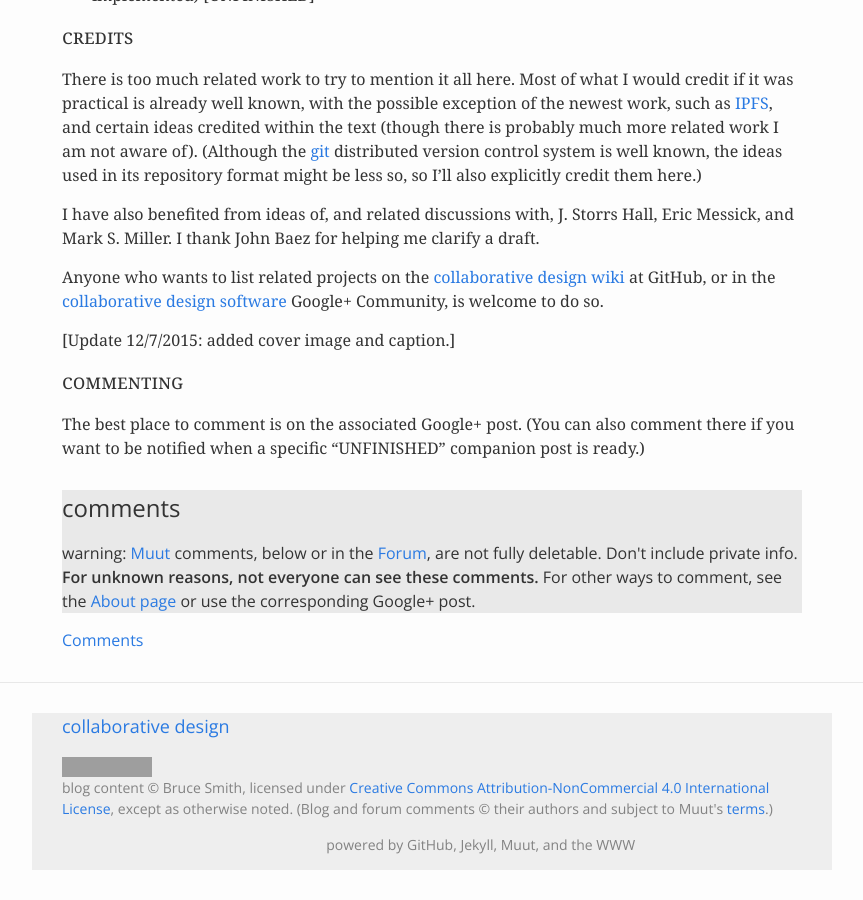
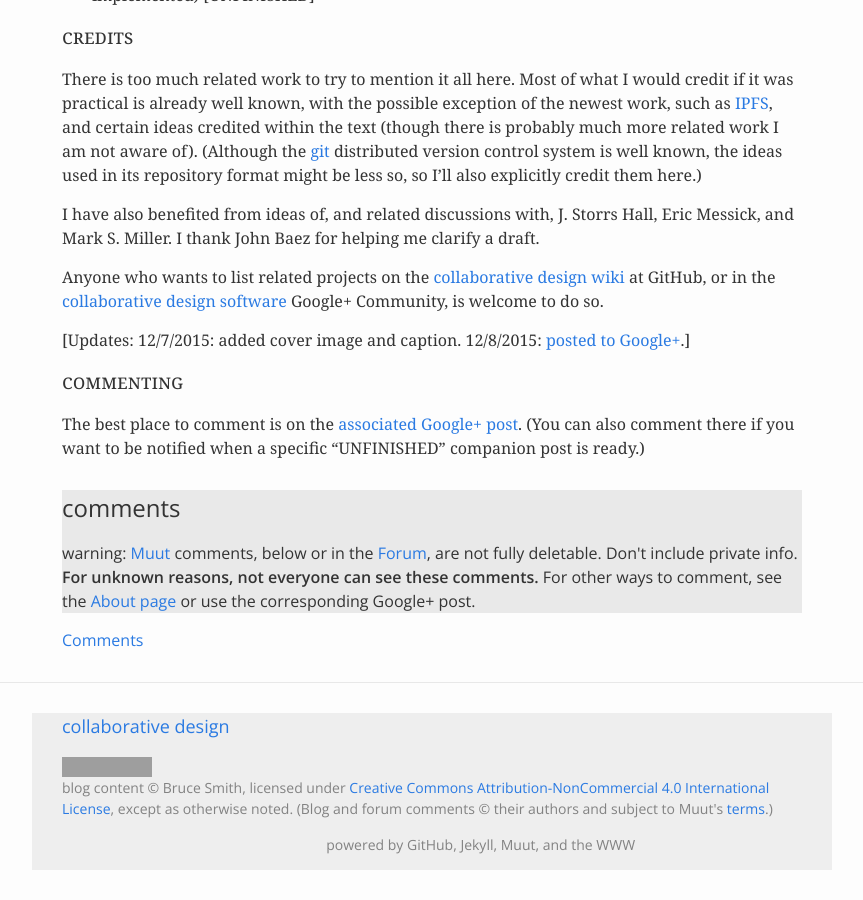
Before and after one commit to oresmus/oresmus.github.io, a Jekyll site: the page built from _posts/2015-11-10-OPSN-data-formats.md, in a window 1280 px wide and 900 px high, scrolled down 16248 px. Shown: the whole window, without its empty margins (208-1071 px from the left). Built offline with Jekyll 4.4.1, drawn with Linux system fonts in a browser that asks for light colours; grey boxes are pictures that could not be loaded.

Commit message:
added link to G+ post

```diff
--- a/_posts/2015-11-10-OPSN-data-formats.md
+++ b/_posts/2015-11-10-OPSN-data-formats.md
@@ -834,12 +834,14 @@ Anyone who wants to list related projects on the
 or in the [collaborative design software](https://plus.google.com/u/0/communities/106968774922164714591) Google+ Community,
 is welcome to do so.
 
-[Update 12/7/2015: added cover image and caption.]
+[Updates:
+12/7/2015: added cover image and caption.
+12/8/2015: [posted to Google+](https://plus.google.com/u/0/+BruceSmith1/posts/7JjE9D7QTpp).]
 
 
 #### commenting
 
-The best place to comment is on the associated Google+ post.
+The best place to comment is on the [associated Google+ post](https://plus.google.com/u/0/+BruceSmith1/posts/7JjE9D7QTpp).
 (You can also comment there
 if you want to be notified
 when a specific "UNFINISHED" companion post is ready.)
```
